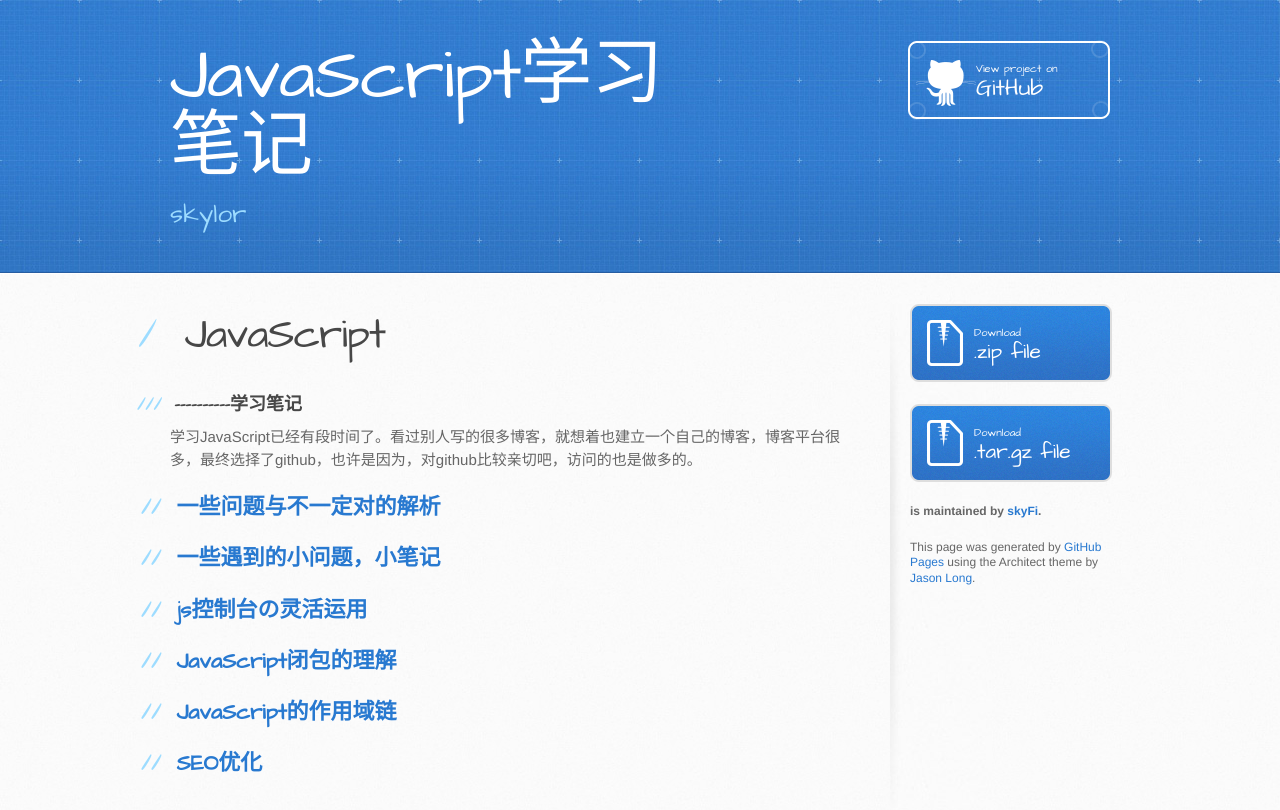
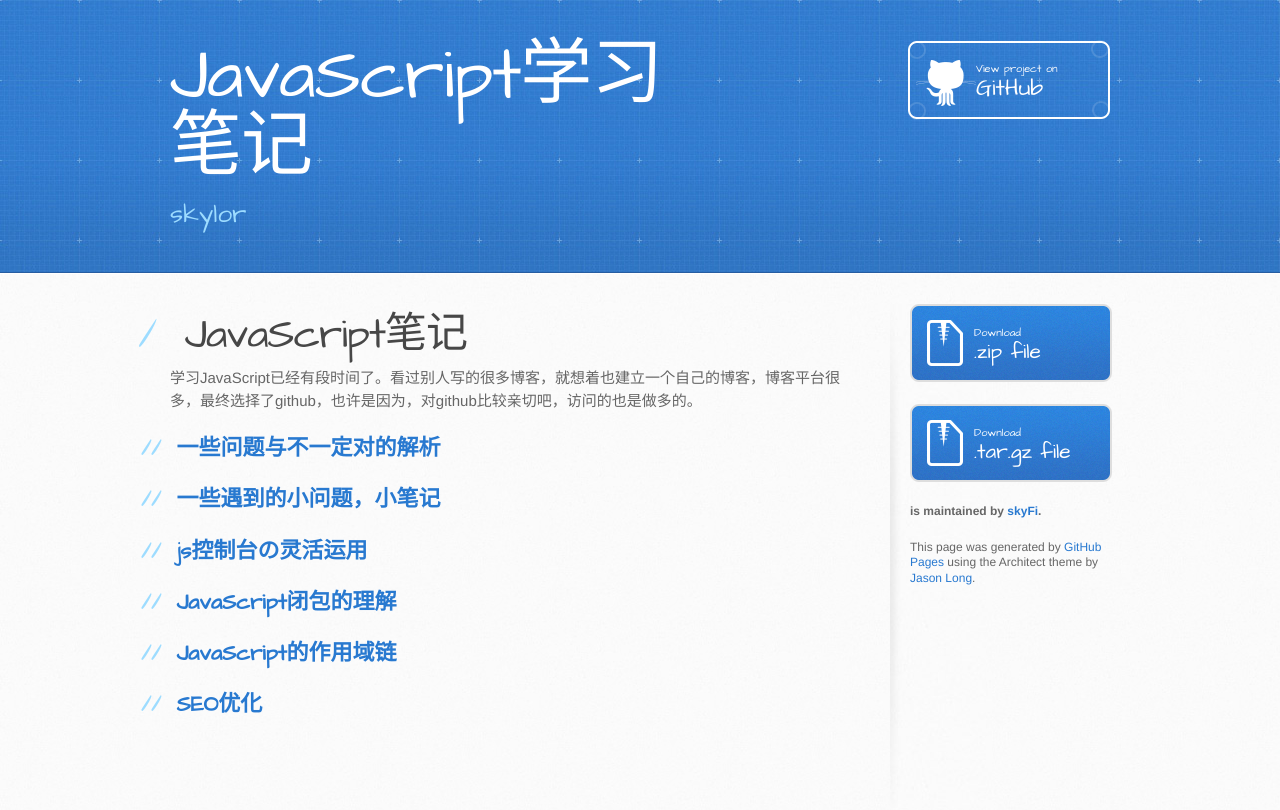
Before and after one commit to skyFi/jsNode, a plain HTML site: page index.html in a window 1280 px wide. Drawn offline with Linux system fonts and the light colour scheme.

```diff
--- a/index.html
+++ b/index.html
@@ -29,10 +29,7 @@
       <div class="inner clearfix">
         <section id="main-content">
           <h1>
-<a id="javascript" class="anchor" href="#javascript" aria-hidden="true"><span class="octicon octicon-link"></span></a>JavaScript</h1>
-
-<h3>
-<a id="----------学习笔记" class="anchor" href="#----------%E5%AD%A6%E4%B9%A0%E7%AC%94%E8%AE%B0" aria-hidden="true"><span class="octicon octicon-link"></span></a>----------学习笔记</h3>
+<a id="javascript笔记" class="anchor" href="#javascript%E7%AC%94%E8%AE%B0" aria-hidden="true"><span class="octicon octicon-link"></span></a>JavaScript笔记</h1>
 
 <p>学习JavaScript已经有段时间了。看过别人写的很多博客，就想着也建立一个自己的博客，博客平台很多，最终选择了github，也许是因为，对github比较亲切吧，访问的也是做多的。</p>
 
--- a/params.json
+++ b/params.json
@@ -1 +1 @@
-{"name":"JavaScript学习笔记","tagline":"skylor","body":"# JavaScript\r\n### ----------学习笔记\r\n学习JavaScript已经有段时间了。看过别人写的很多博客，就想着也建立一个自己的博客，博客平台很多，最终选择了github，也许是因为，对github比较亲切吧，访问的也是做多的。\r\n## [一些问题与不一定对的解析](https://github.com/skyFi/jsNode/blob/master/someQA.md)\r\n## [一些遇到的小问题，小笔记](https://github.com/skyFi/jsNode/blob/master/someNode.md)\r\n## [js控制台の灵活运用](https://github.com/skyFi/jsNode/blob/master/console.md)\r\n## [JavaScript闭包的理解](https://github.com/skyFi/jsNode/blob/master/closures.md)\r\n## [JavaScript的作用域链](https://github.com/skyFi/jsNode/blob/master/JavaScript%E7%9A%84%E4%BD%9C%E7%94%A8%E5%9F%9F%E9%93%BE.md)\r\n## [SEO优化](https://github.com/skyFi/jsNode/blob/master/SEO%E4%BC%98%E5%8C%96.md)","google":"","note":"Don't delete this file! It's used internally to help with page regeneration."}
+{"name":"JavaScript学习笔记","tagline":"skylor","body":"# JavaScript笔记\r\n学习JavaScript已经有段时间了。看过别人写的很多博客，就想着也建立一个自己的博客，博客平台很多，最终选择了github，也许是因为，对github比较亲切吧，访问的也是做多的。\r\n## [一些问题与不一定对的解析](https://github.com/skyFi/jsNode/blob/master/someQA.md)\r\n## [一些遇到的小问题，小笔记](https://github.com/skyFi/jsNode/blob/master/someNode.md)\r\n## [js控制台の灵活运用](https://github.com/skyFi/jsNode/blob/master/console.md)\r\n## [JavaScript闭包的理解](https://github.com/skyFi/jsNode/blob/master/closures.md)\r\n## [JavaScript的作用域链](https://github.com/skyFi/jsNode/blob/master/JavaScript%E7%9A%84%E4%BD%9C%E7%94%A8%E5%9F%9F%E9%93%BE.md)\r\n## [SEO优化](https://github.com/skyFi/jsNode/blob/master/SEO%E4%BC%98%E5%8C%96.md)","google":"","note":"Don't delete this file! It's used internally to help with page regeneration."}
```
